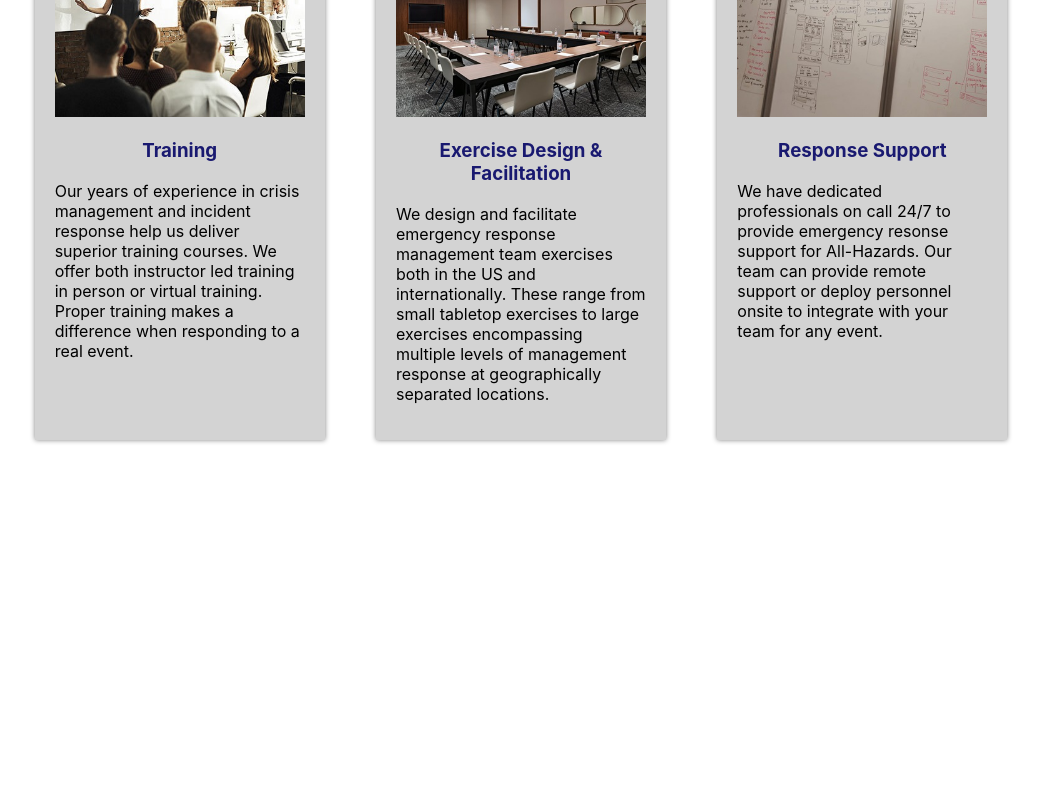
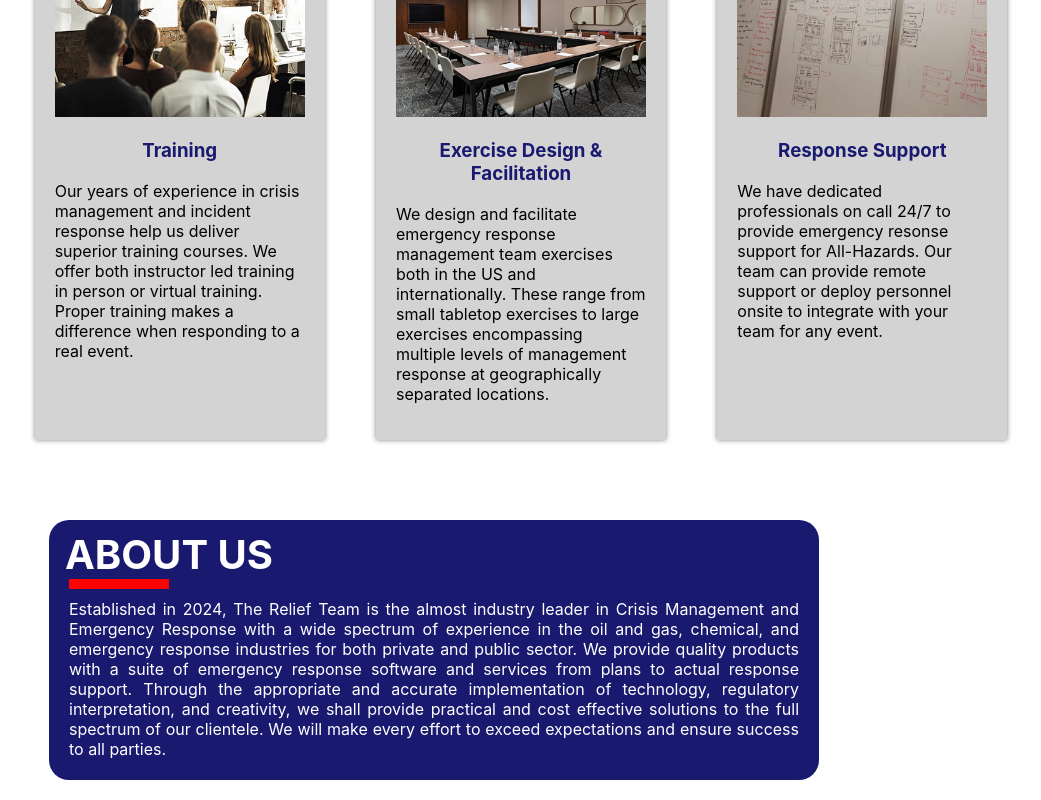
Before and after one commit to forrestmorrison/the-relief-team, a React (Create React App) app: page / in a window 1280 px wide. Shown: the part 751-1551 px from the top of the page, without its empty margins (119-1160 px from the left). Before the commit the page ends 1251 px from the top, so only its background shows below. Built offline with nearby package versions, Linux system fonts and the light colour scheme.

Commit message:
added About Us Section

```diff
--- a/src/App.css
+++ b/src/App.css
@@ -151,6 +151,51 @@ header .container li {
   width: 100%;
 }
 
+.home .container {
+  width: 80%;
+}
+
+.about-us {
+  width: 750px;
+  height: 240px;
+  margin: 20px 40px;
+  padding: 10px;
+  border-radius: 20px;
+  background-color: midnightblue;
+  align-self: flex-start;
+}
+
+.about-us .heading {
+  width: 220px;
+  position: relative;
+}
+
+
+.about-us .heading::after {
+  content: '';
+  width: 100px;
+  height: 10px;
+  background: red;
+  position: absolute;
+  bottom: -10px;
+  left: 10px;
+}
+
+.about-us .heading h2 {
+  font-size: 40px;
+  margin: 0;
+  text-align: center;
+  color: white;
+}
+
+.about-us p {
+  color: white;
+  margin: 10px;
+  margin-top: 20px;
+  text-align: justify;
+}
+
+
 /* Image Slider */
 
 .slider {
--- a/src/pages/Home.js
+++ b/src/pages/Home.js
@@ -54,6 +54,19 @@ const Home = () => {
                 </section>
             </div>
         </div>
+        <div className='container'>
+            <div className='about-us'>
+                <div className='heading'>
+                    <h2>ABOUT US</h2>
+                </div>
+                <p>
+                    Established in 2024, The Relief Team is the almost industry leader in Crisis Management and Emergency Response with a wide spectrum of experience in the oil and gas, chemical, and emergency response industries for both private and public sector.
+                    We provide quality products with a suite of emergency response software and services from plans to actual response support.
+                    Through the appropriate and accurate implementation of technology, regulatory interpretation, and creativity, we shall provide practical and cost effective solutions to the full spectrum of our clientele.
+                    We will make every effort to exceed expectations and ensure success to all parties.
+                </p>
+            </div>
+        </div>
 
     </div>
   )
```
